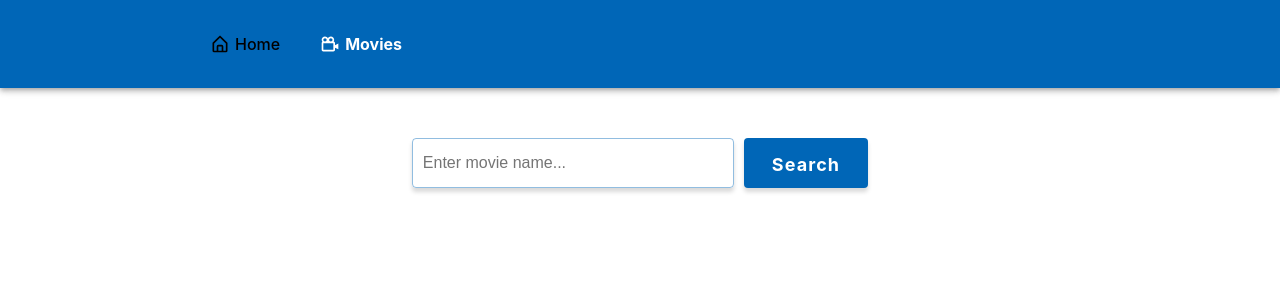
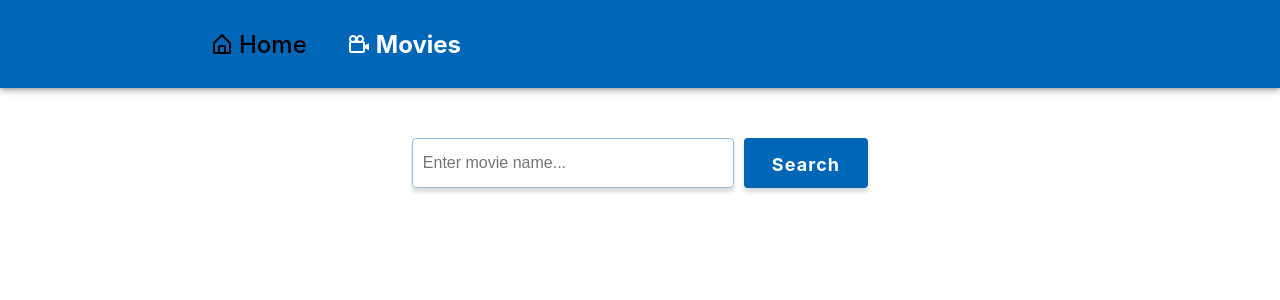
Before and after one commit to dariaaferreira/goit-react-hw-05-movies, a React (Create React App) app: page /goit-react-hw-05-movies/movies in a window 1280 px wide. Shown: the top 300 px of the page. Built offline with nearby package versions, Linux system fonts and the light colour scheme.

Commit message:
fixed header font-size

```diff
--- a/src/components/Header/Header.jsx
+++ b/src/components/Header/Header.jsx
@@ -7,13 +7,13 @@ const Header = () => {
     <NavContainer>
       <NavList>
         <NavLinkStyled to="/">
-          <BiHomeAlt size={20} />
+          <BiHomeAlt size={24} />
           Home
         </NavLinkStyled>
       </NavList>
       <NavList>
         <NavLinkStyled to="/movies">
-          <BiCameraMovie size={20} />
+          <BiCameraMovie size={24} />
           Movies
         </NavLinkStyled>
       </NavList>
--- a/src/components/Header/Header.styled.jsx
+++ b/src/components/Header/Header.styled.jsx
@@ -29,7 +29,7 @@ export const NavLinkStyled = styled(NavLink)`
   align-items: center;
   text-decoration: none;
   gap: 5px;
-
+  font-size: 24px;
   font-weight: 500;
   color: black;
 
```
